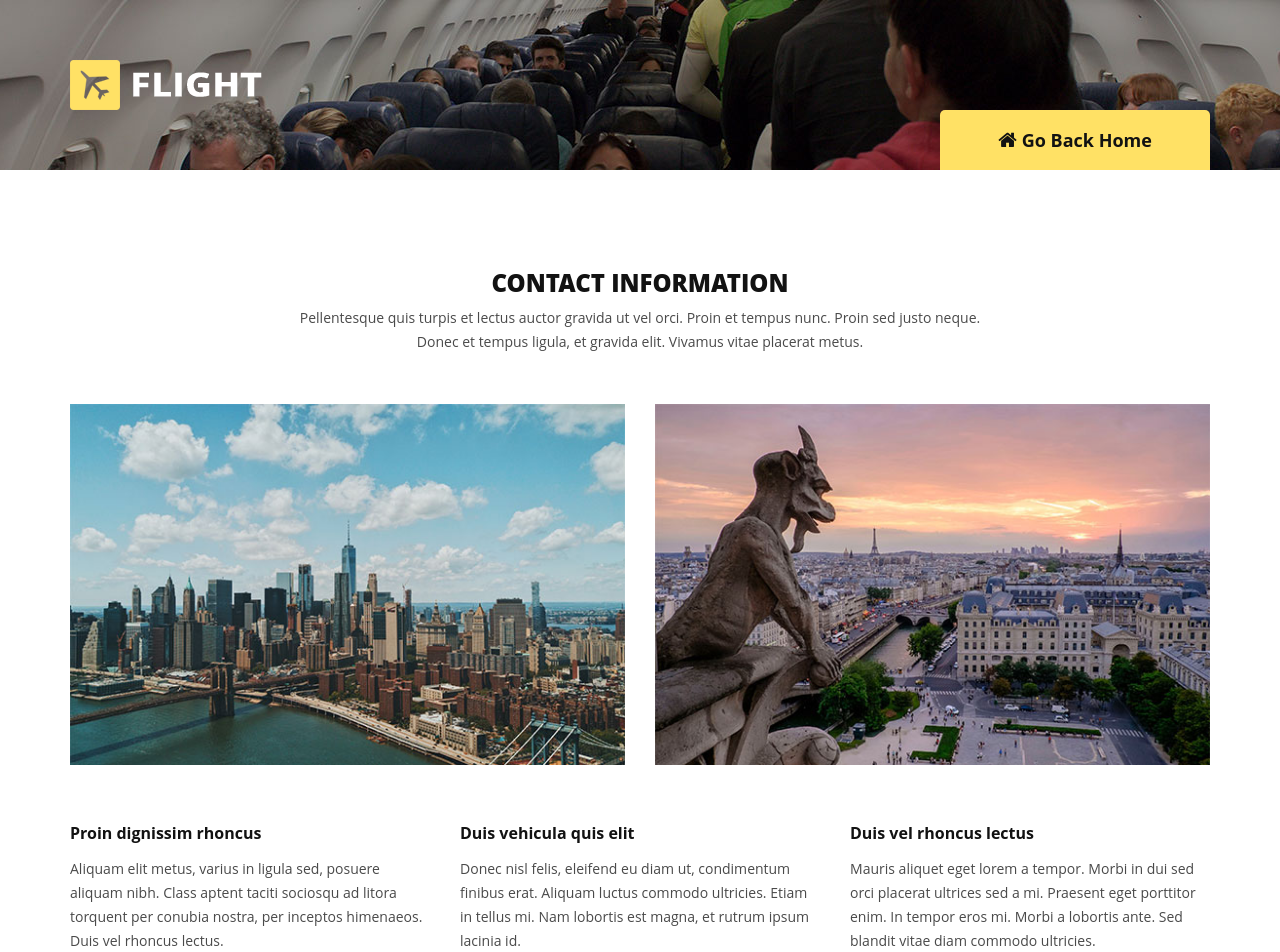
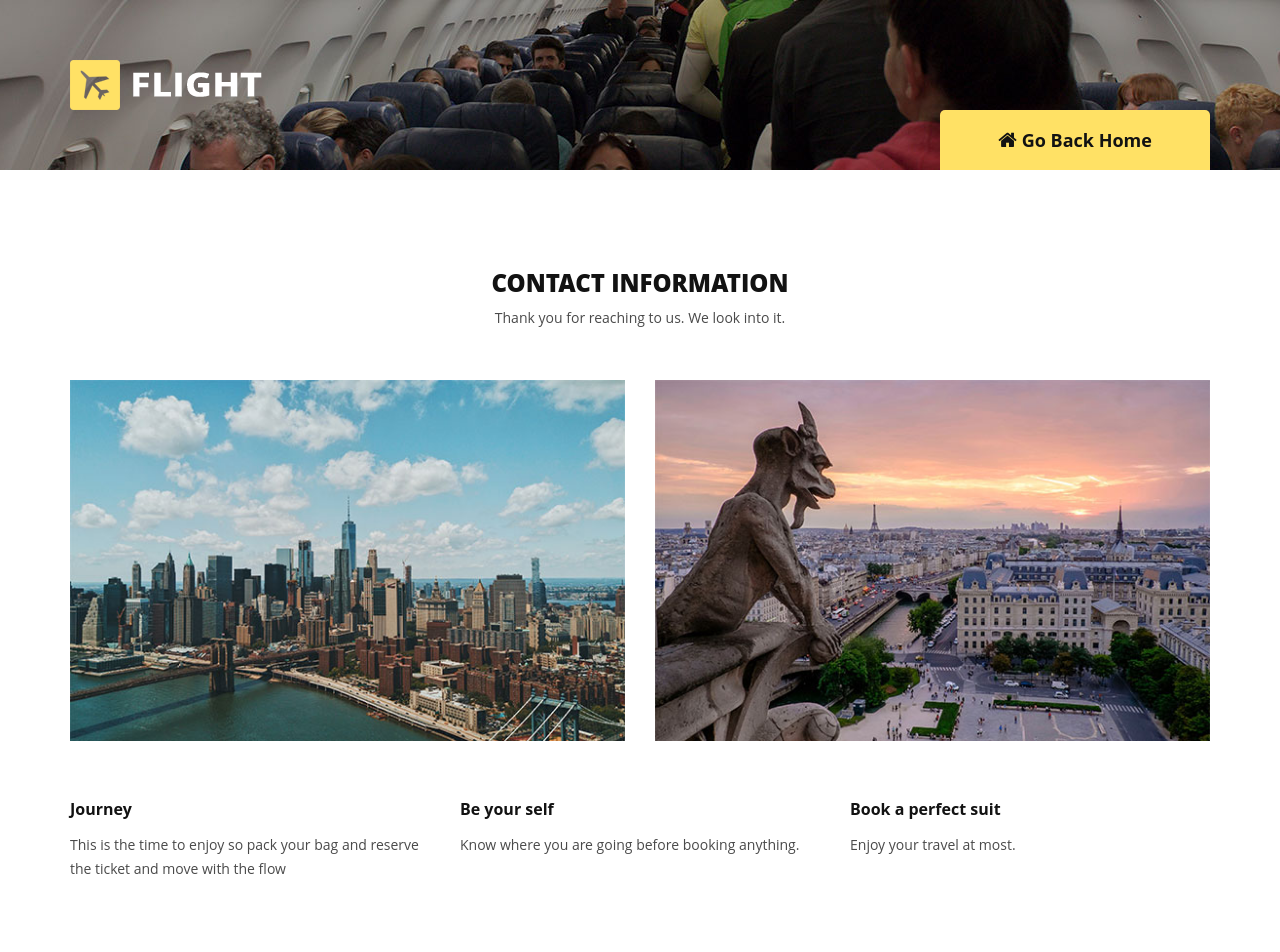
Before and after one commit to piyush15081999/Piyush_final_devops_project, a Django app: page /contact/ in a window 1280 px wide. Shown: the top 952 px of the page. Run offline with Django 4.2, Linux system fonts and the light colour scheme; some libraries are stand-ins or nearby versions.

Commit message:
Update contact.html

```diff
--- a/templates/contact.html
+++ b/templates/contact.html
@@ -57,7 +57,7 @@ http://www.tooplate.com/view/2093-flight
                 <div class="col-md-12">
                     <div class="section-heading">
                         <h2>Contact Information</h2>
-                        <p> Pellentesque quis turpis et lectus auctor gravida ut vel orci. Proin et tempus nunc. Proin sed justo neque. Donec et tempus ligula, et gravida elit. Vivamus vitae placerat metus.</p>
+                        <p> Thank you for reaching to us. We look into it.</p>
                     </div>
                 </div>
                 <div class="col-md-6">
@@ -67,16 +67,16 @@ http://www.tooplate.com/view/2093-flight
                     <img src="img/contact-02.jpg" alt="">
                 </div>
                 <div class="col-md-4">
-                    <h6>Proin dignissim rhoncus</h6>
-                    <p>Aliquam elit metus, varius in ligula sed, posuere aliquam nibh. Class aptent taciti sociosqu ad litora torquent per conubia nostra, per inceptos himenaeos. Duis vel rhoncus lectus.</p>
+                    <h6>Journey</h6>
+                    <p> This is the time to enjoy so pack your bag and reserve the ticket and move with the flow </p>
                 </div>
                 <div class="col-md-4">
-                    <h6>Duis vehicula quis elit</h6>
-                    <p>Donec nisl felis, eleifend eu diam ut, condimentum finibus erat. Aliquam luctus commodo ultricies. Etiam in tellus mi. Nam lobortis est magna, et rutrum ipsum lacinia id.</p>
+                    <h6>Be your self</h6>
+                    <p>Know where you are going before booking anything.</p>
                 </div>
                 <div class="col-md-4">
-                    <h6>Duis vel rhoncus lectus</h6>
-                    <p>Mauris aliquet eget lorem a tempor. Morbi in dui sed orci placerat ultrices sed a mi. Praesent eget porttitor enim. In tempor eros mi. Morbi a lobortis ante. Sed blandit vitae diam commodo ultricies.</p>
+                    <h6>Book a perfect suit</h6>
+                    <p> Enjoy your travel at most.</p>
                 </div>
             </div>
         </div>
```
